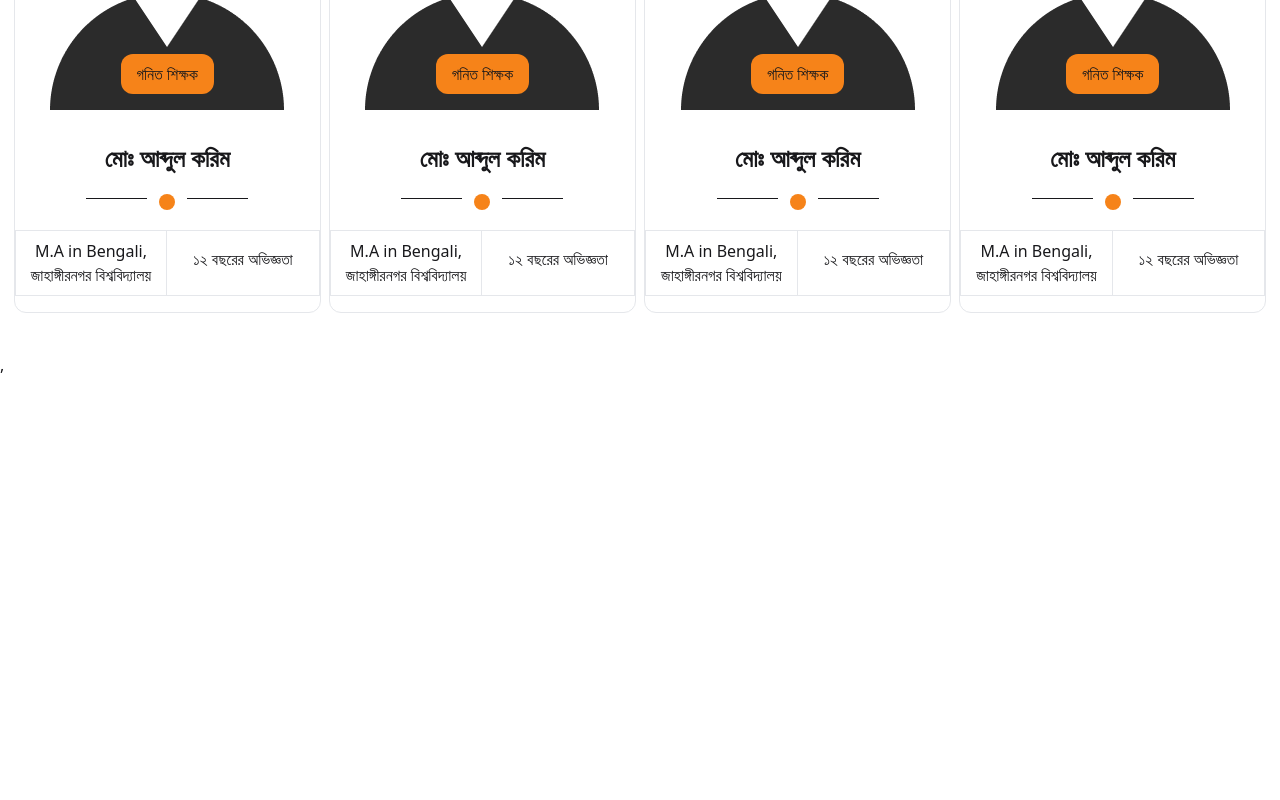
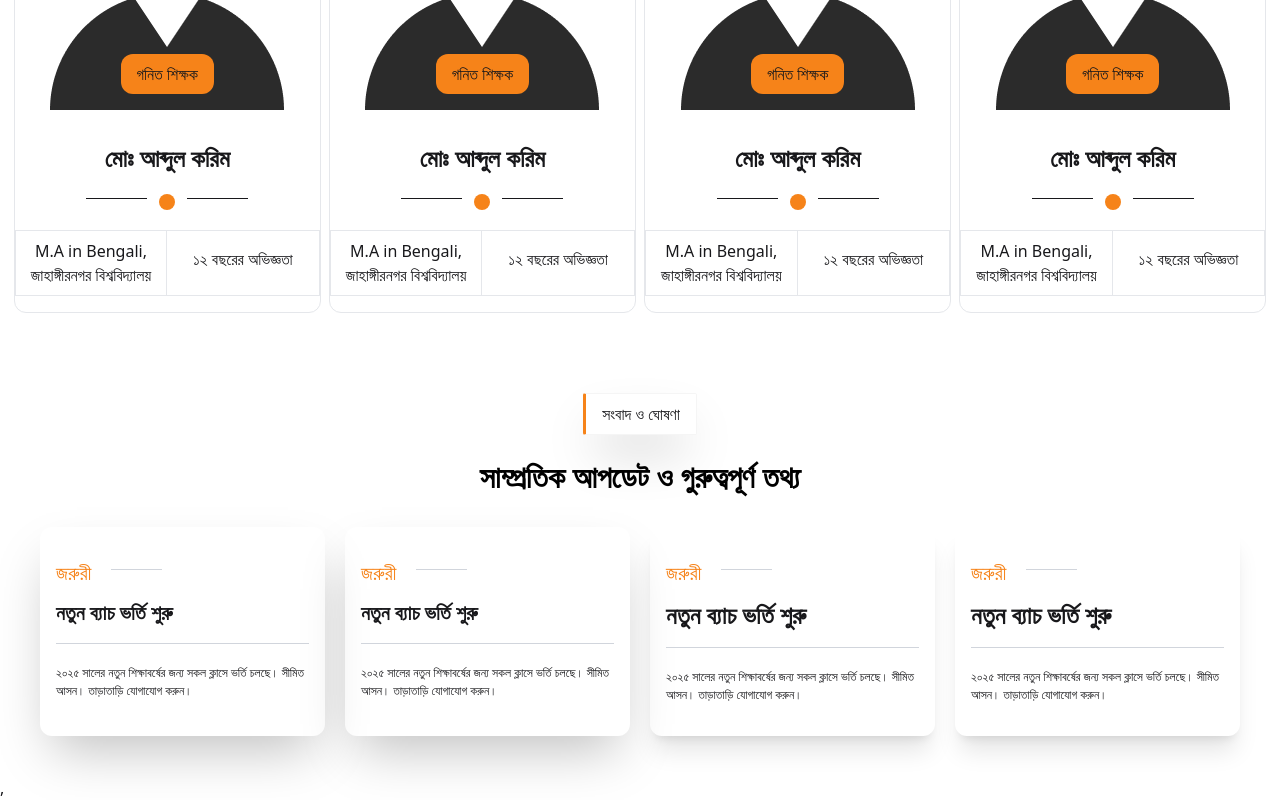
Before and after one commit to coders-rabbi/Bright_Academic_Care, a React (Vite) app: page / in a window 1280 px wide. Shown: the part 2098-2898 px from the top of the page. Before the commit the page ends 2475 px from the top, so only its background shows below. Built offline with nearby package versions, Linux system fonts and the light colour scheme.

Commit message:
event section done

```diff
--- a/src/Pages/Home/EvenSection.jsx
+++ b/src/Pages/Home/EvenSection.jsx
@@ -0,0 +1,55 @@
+import React from 'react';
+
+const EvenSection = () => {
+    return (
+        <div className='p-10'>
+            <div className='text-center'>
+                <p className='border bg-white border-[#F5F5F5] rounded-xs shadow-2xl inline-block py-2 px-4 border-l-3 border-l-[#F68319] mb-2'>সংবাদ ও ঘোষণা</p>
+                <h2 className='text-3xl font-semibold mt-4 text-black'>সাম্প্রতিক আপডেট ও গুরুত্বপূর্ণ তথ্য</h2>
+            </div>
+
+            {/* card section */}
+            <div className='grid grid-cols-4 gap-5 mt-8'>
+
+                <div className='shadow-2xl rounded-xl py-8 px-4'>
+                    <div className='flex items-center gap-5 mb-3'>
+                        <h3 className='text-xl text-[#F68319]'>জরুরী</h3>
+                        <hr className='h-2 w-[20%] text-gray-300' />
+                    </div>
+                    <h2 className='text-xl font-semibold mb-4'>নতুন ব্যাচ ভর্তি শুরু</h2>
+                    <hr className='text-gray-300 mb-5' />
+                    <p className='text-[12px]'>২০২৫ সালের নতুন শিক্ষাবর্ষের জন্য সকল ক্লাসে ভর্তি চলছে। সীমিত আসন। তাড়াতাড়ি যোগাযোগ করুন।</p>
+                </div>
+                <div className='shadow-2xl rounded-xl py-8 px-4'>
+                    <div className='flex items-center gap-5 mb-3'>
+                        <h3 className='text-xl text-[#F68319]'>জরুরী</h3>
+                        <hr className='h-2 w-[20%] text-gray-300' />
+                    </div>
+                    <h2 className='text-xl font-semibold mb-4'>নতুন ব্যাচ ভর্তি শুরু</h2>
+                    <hr className='text-gray-300 mb-5' />
+                    <p className='text-[12px]'>২০২৫ সালের নতুন শিক্ষাবর্ষের জন্য সকল ক্লাসে ভর্তি চলছে। সীমিত আসন। তাড়াতাড়ি যোগাযোগ করুন।</p>
+                </div>
+                <div className='shadow-xl rounded-xl py-8 px-4'>
+                    <div className='flex items-center gap-5 mb-3'>
+                        <h3 className='text-xl text-[#F68319]'>জরুরী</h3>
+                        <hr className='h-2 w-[20%] text-gray-300' />
+                    </div>
+                    <h2 className='text-2xl font-semibold mb-4'>নতুন ব্যাচ ভর্তি শুরু</h2>
+                    <hr className='text-gray-300 mb-5' />
+                    <p className='text-[12px]'>২০২৫ সালের নতুন শিক্ষাবর্ষের জন্য সকল ক্লাসে ভর্তি চলছে। সীমিত আসন। তাড়াতাড়ি যোগাযোগ করুন।</p>
+                </div>
+                <div className='shadow-xl rounded-xl py-8 px-4'>
+                    <div className='flex items-center gap-5 mb-3'>
+                        <h3 className='text-xl text-[#F68319]'>জরুরী</h3>
+                        <hr className='h-2 w-[20%] text-gray-300' />
+                    </div>
+                    <h2 className='text-2xl font-semibold mb-4'>নতুন ব্যাচ ভর্তি শুরু</h2>
+                    <hr className='text-gray-300 mb-5' />
+                    <p className='text-[12px]'>২০২৫ সালের নতুন শিক্ষাবর্ষের জন্য সকল ক্লাসে ভর্তি চলছে। সীমিত আসন। তাড়াতাড়ি যোগাযোগ করুন।</p>
+                </div>
+            </div>
+        </div>
+    );
+};
+
+export default EvenSection;
--- a/src/Pages/Home/Home.jsx
+++ b/src/Pages/Home/Home.jsx
@@ -3,6 +3,7 @@ import HeroSection from "./HeroSection";
 import About from "./About";
 import CourseSection from "./CourseSection";
 import Instructor from "./Instructor";
+import EvenSection from "./EvenSection";
 <style>
     @import url('https://fonts.googleapis.com/css2?family=Poppins:ital,wght@0,100;0,200;0,300;0,400;0,500;0,600;0,700;0,800;0,900;1,100;1,200;1,300;1,400;1,500;1,600;1,700;1,800;1,900&display=swap');
 </style>
@@ -21,6 +22,7 @@ const Home = () => {
             <About></About>
             <CourseSection></CourseSection>
             <Instructor></Instructor>
+            <EvenSection></EvenSection>
         </>
     );
 };
```
Lines whose indentation alone changed are shown as unchanged.
